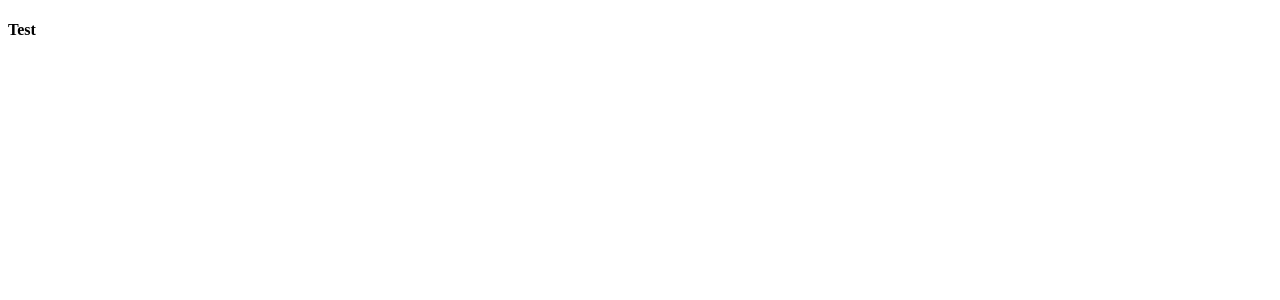
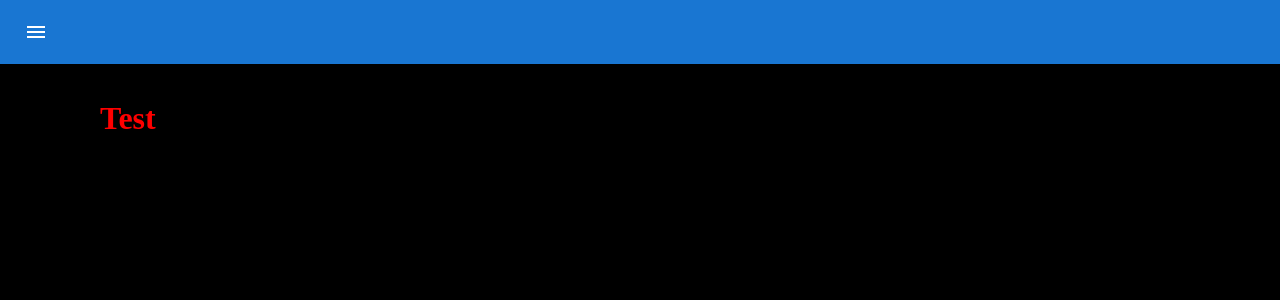
Before and after one commit to SuroFK/CarDetails, a React (Create React App) app in the folder car-details/: page /test in a window 1280 px wide. Shown: the top 300 px of the page. Built offline with nearby package versions, Linux system fonts and the light colour scheme.

Commit message:
nav setting up

```diff
--- a/car-details/package.json
+++ b/car-details/package.json
@@ -3,6 +3,10 @@
   "version": "0.1.0",
   "private": true,
   "dependencies": {
+    "@emotion/react": "^11.11.4",
+    "@emotion/styled": "^11.11.0",
+    "@mui/icons-material": "^5.15.12",
+    "@mui/material": "^5.15.12",
     "@testing-library/jest-dom": "^5.17.0",
     "@testing-library/react": "^13.4.0",
     "@testing-library/user-event": "^13.5.0",
--- a/car-details/src/App.tsx
+++ b/car-details/src/App.tsx
@@ -1,14 +1,19 @@
 import HomePage from "./Pages/Home-Page";
-import { BrowserRouter, Routes, Route } from "react-router-dom";
+import { BrowserRouter, Routes, Route, Link } from "react-router-dom";
 import Testing from "./Pages/Testing";
+import Navbar from "./components/Navbar";
+import style from "./styles/globals.module.scss";
 
 export default function App() {
   return(
+    <>
       <BrowserRouter>
+        <Navbar/>
           <Routes>
               <Route index element={<HomePage />} />
               <Route path="/test" element = {<Testing/>} />
           </Routes>
       </BrowserRouter>
+    </>
   )
 };
--- a/car-details/src/Pages/Home-Page.tsx
+++ b/car-details/src/Pages/Home-Page.tsx
@@ -1,9 +1,12 @@
+import Navbar from "../components/Navbar";
 import style from "../styles/globals.module.scss";
 const HomePage = () => {
     return(
-        <div className={style.container}>
-            <h3 style={{color: "red"}}>Home Page</h3>
-        </div>
+        <>
+            <div className={style.container}>
+                <h1 style={{marginTop:"100px",color: "red"}}>Home Page</h1>
+            </div>
+        </>
     )
 };
 
--- a/car-details/src/Pages/Testing.tsx
+++ b/car-details/src/Pages/Testing.tsx
@@ -1,6 +1,6 @@
 const Testing = () => {
     return(
-        <h4>Test</h4>
+        <h1 style = {{margin: "100px", color: "red"}}>Test</h1>
     )
 };
 
--- /dev/null
+++ b/car-details/src/components/Navbar.tsx
@@ -0,0 +1,35 @@
+import { AppBar, Box, Toolbar, colors } from "@mui/material";
+import IconButton from '@mui/material/IconButton';
+import MenuIcon from '@mui/icons-material/Menu';
+import { useNavigate } from "react-router-dom";
+
+
+const Navbar = () => {
+    const navigate = useNavigate();
+
+    const handleNavMenu =() => {
+        navigate('/test');
+    };
+
+    return(
+        <Box sx = {{flex: 1}}>
+            <AppBar >
+                <Toolbar>
+                    <IconButton
+                        size="large"
+                        edge="start"
+                        color="inherit"
+                        aria-label="menu"
+                        sx={{ mr: 2 }}
+                        onClick={handleNavMenu}
+                    >
+                        <MenuIcon />
+                    </IconButton>
+                </Toolbar>
+            </AppBar>
+        </Box>
+    )
+
+};
+
+export default Navbar;
--- a/car-details/src/styles/globals.module.scss
+++ b/car-details/src/styles/globals.module.scss
@@ -1,4 +1,15 @@
+body {
+    background-color: #000000;
+    display: flex;
+    flex-direction: column;
+    margin: auto;
+    padding: "10px";
+}
+
+h1 {
+  color: aqua;
+}
+
 .container {
-    background-color: #000000;
-    padding: 20px;
-  }
+  background-color: rgb(86, 196, 119);
+}
```
Also changed, not shown: 1 other file (tests, documents, lock files or other folders). Lines whose indentation alone changed are shown as unchanged.
